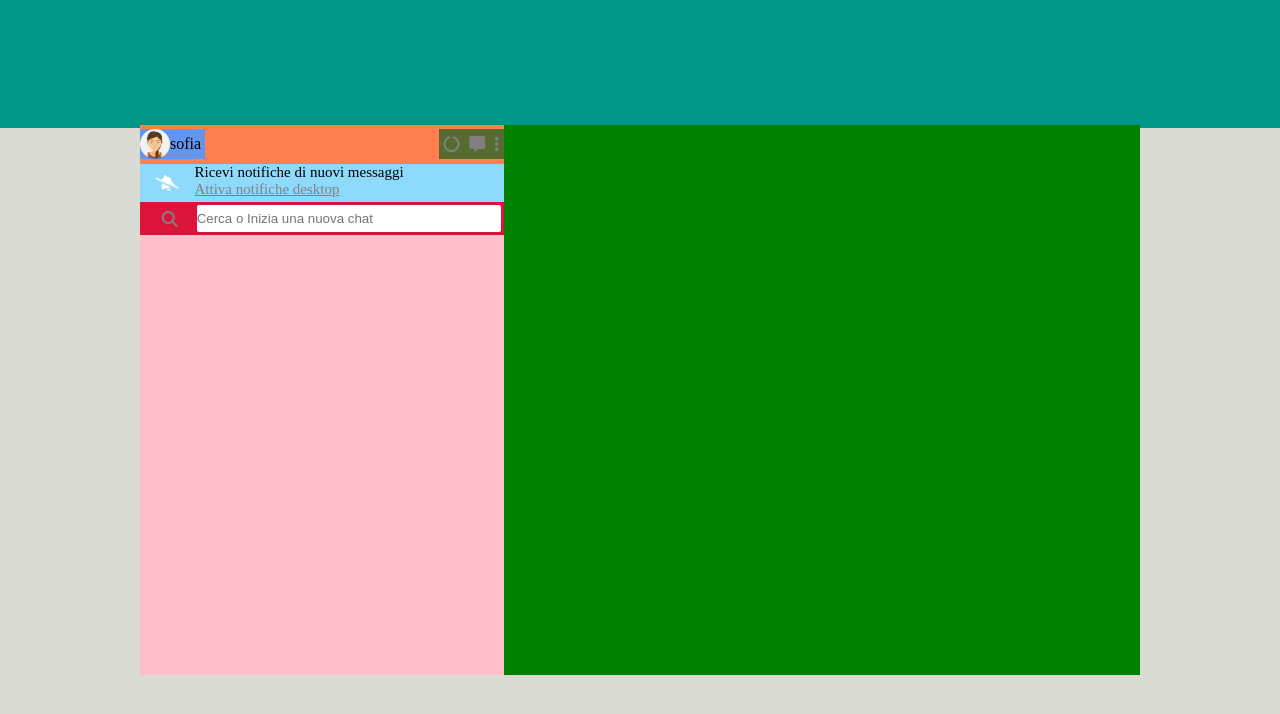
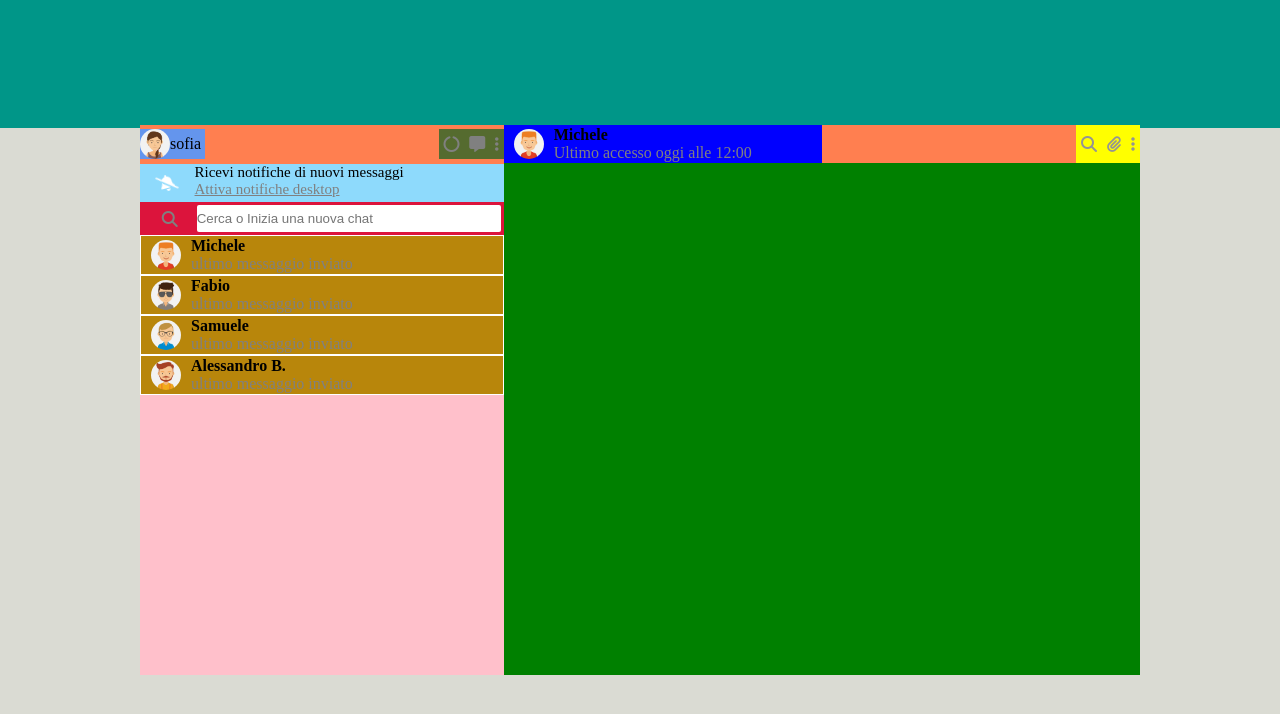
Before and after one commit to Domenico-lel/vue-boolzapp, a plain HTML site: page index.html in a window 1280 px wide. Drawn offline with Linux system fonts and the light colour scheme.

Commit message:
update layout

```diff
--- a/index.html
+++ b/index.html
@@ -49,9 +49,64 @@
 
                     </div>
                 </div>
-                <div id="macroblocco_cont_topleft"></div>
+                <div id="macroblocco_cont_topleft">
+
+                    <div id="cont_chat">
+                        <img src="img/avatar_1.jpg" alt="Michele">
+                        <div id="info_user">
+                            <b>Michele</b>
+                            <p>ultimo messaggio inviato</p>
+                        </div>
+                    </div>
+
+                    <div id="cont_chat">
+                        <img src="img/avatar_2.jpg" alt="Fabio">
+                        <div id="info_user">
+                            <b>Fabio</b>
+                            <p>ultimo messaggio inviato</p>
+                        </div>
+                    </div>
+
+                    <div id="cont_chat">
+                        <img src="img/avatar_3.jpg" alt="Samuele">
+                        <div id="info_user">
+                            <b>Samuele</b>
+                            <p>ultimo messaggio inviato</p>
+                        </div>
+                    </div>
+
+                    <div id="cont_chat">
+                        <img src="img/avatar_4.jpg" alt="Alessandro B.">
+                        <div id="info_user">
+                            <b>Alessandro B.</b>
+                            <p>ultimo messaggio inviato</p>
+                        </div>
+                    </div>
+
+                </div>
             </div>
-            <div id="cont_right"></div>
+
+            <div id="cont_right">
+                <div id="top_bar">
+                    <div id="persona_selezionata">
+                        <img src="img/avatar_1.jpg" alt="">
+
+                        <div>
+                            <b>Michele</b>
+                            <p>Ultimo accesso oggi alle 12:00</p>
+                        </div>
+
+                    </div>
+
+                    <div id="obgets_topbar">
+                        <i class="fa-solid fa-magnifying-glass" style="color: #949494;"></i>
+                        <i class="fa-solid fa-paperclip" style="color: #949494;"></i>
+                        <i class="fa-solid fa-ellipsis-vertical" style="color: #949494;"></i>
+                    </div>
+
+
+                </div>
+            </div>
         </div>
 
     </div>
--- a/style.css
+++ b/style.css
@@ -132,6 +132,24 @@ img{
     width: 100%;
     background-color: pink;
 }
+
+#cont_chat{
+    height: 40px;
+    background-color: darkgoldenrod;
+    display: flex;
+    align-items: center;
+    padding-left: 10px;
+    border: solid 0.5px #fff;
+}
+
+#info_user{
+    margin-left: 10px;
+}
+
+#info_user p{
+    color: gray;
+}
+
 /* contenitore di sinistra */
 
 /* contenitore di destra */
@@ -139,7 +157,50 @@ img{
     height: 100%;
     width: 70%;
     background-color: green;
+    overflow-y: auto;
 }
+
+#top_bar{
+    height: 38px;
+    width: 100%;
+    background-color: coral;
+    display: flex;
+    justify-content: space-between;
+}
+
+#obgets_topbar{
+    align-items: center;
+    display: flex;
+    background-color: yellow;
+}
+
+#obgets_topbar i{
+    padding-inline: 5px;
+    display: flex;
+
+}
+
+#persona_selezionata{
+    width: 50%;
+    height: 100%;
+    background-color: blue;
+    display: flex;
+    align-items: center;
+}
+
+#persona_selezionata div{
+    flex-direction: column;
+}
+
+#persona_selezionata img{
+    margin-right: 10px;
+    margin-left: 10px;
+}
+
+#persona_selezionata div p{
+    color: gray;
+}
+
 /* contenitore di destra */
 
 /* stili contenitori "generali" */
```
